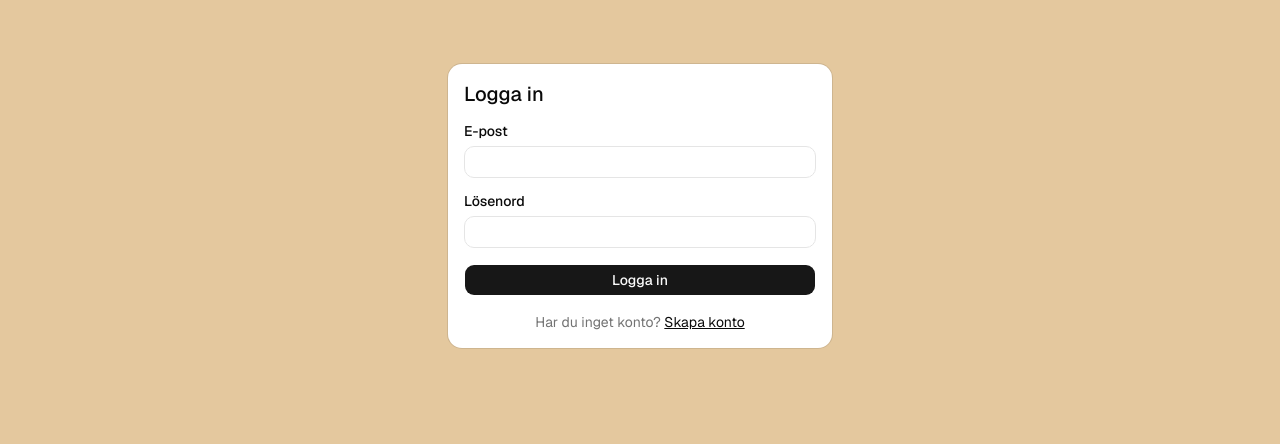
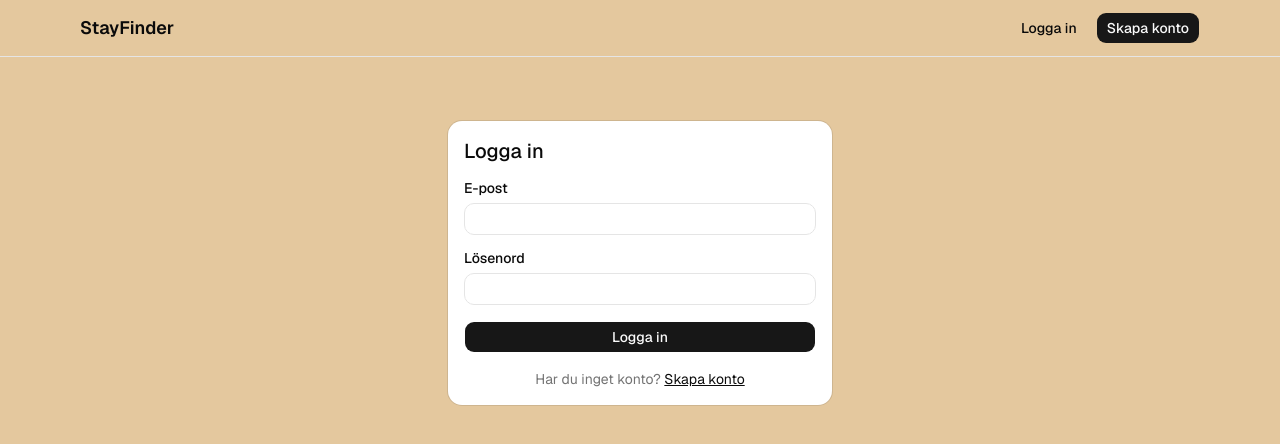
Before and after one commit to lukasdannemann/stay-finder, a Next.js app in the folder frontend/: page /login in a window 1280 px wide. Shown: the top 444 px of the page. Built offline with nearby package versions, Linux system fonts and the light colour scheme; no server answers.

Commit message:
add navbar with different actions depending on logged in or logged out

```diff
--- a/frontend/app/layout.tsx
+++ b/frontend/app/layout.tsx
@@ -2,6 +2,7 @@ import type { Metadata } from "next";
 import { Providers } from "@/app/providers";
 import { Geist, Geist_Mono } from "next/font/google";
 import "./globals.css";
+import Navbar from "@/components/Navbar";
 
 const geistSans = Geist({
   variable: "--font-geist-sans",
@@ -15,7 +16,7 @@ const geistMono = Geist_Mono({
 
 export const metadata: Metadata = {
   title: "StayFinder",
-  description: "Find your perfect stay with StayFinder",
+  description: "Hitta ditt semesterboende med StayFinder",
 };
 
 export default function RootLayout({ children }: LayoutProps<"/">) {
@@ -24,8 +25,12 @@ export default function RootLayout({ children }: LayoutProps<"/">) {
       lang="sv"
       className={`${geistSans.variable} ${geistMono.variable} h-full antialiased`}
     >
+
       <body className="min-h-full flex flex-col">
-        <Providers>{children}</Providers>
+        <Providers>
+          <Navbar />
+          {children}
+        </Providers>
       </body>
     </html>
   );
--- /dev/null
+++ b/frontend/components/Navbar.tsx
@@ -0,0 +1,47 @@
+"use client";
+
+import Link from "next/link";
+import { useRouter } from "next/navigation";
+import { useAuth } from "@/context/AuthContext";
+import { Button, buttonVariants } from "@/components/ui/button";
+
+export default function Navbar() {
+  const { user, isLoading, logout } = useAuth();
+  const router = useRouter();
+
+  async function handleLogout() {
+    await logout();
+    router.push("/");
+  }
+
+  return (
+    <header className="border-b">
+      <nav className="mx-auto flex w-full items-center justify-between px-6 py-3 sm:px-20">
+        <Link href="/" className="text-lg font-semibold">
+          StayFinder
+        </Link>
+
+        {isLoading ? null : user ? (
+          <div className="flex items-center gap-2">
+            <span className="hidden text-sm text-muted-foreground sm:inline">{user.email}</span>
+            <Link href="/properties/new" className={buttonVariants({ variant: "ghost" })}>
+              Lägg till boende
+            </Link>
+            <Button variant="outline" onClick={handleLogout}>
+              Logga ut
+            </Button>
+          </div>
+        ) : (
+          <div className="flex items-center gap-2">
+            <Link href="/login" className={buttonVariants({ variant: "ghost" })}>
+              Logga in
+            </Link>
+            <Link href="/register" className={buttonVariants()}>
+              Skapa konto
+            </Link>
+          </div>
+        )}
+      </nav>
+    </header>
+  );
+}
```
